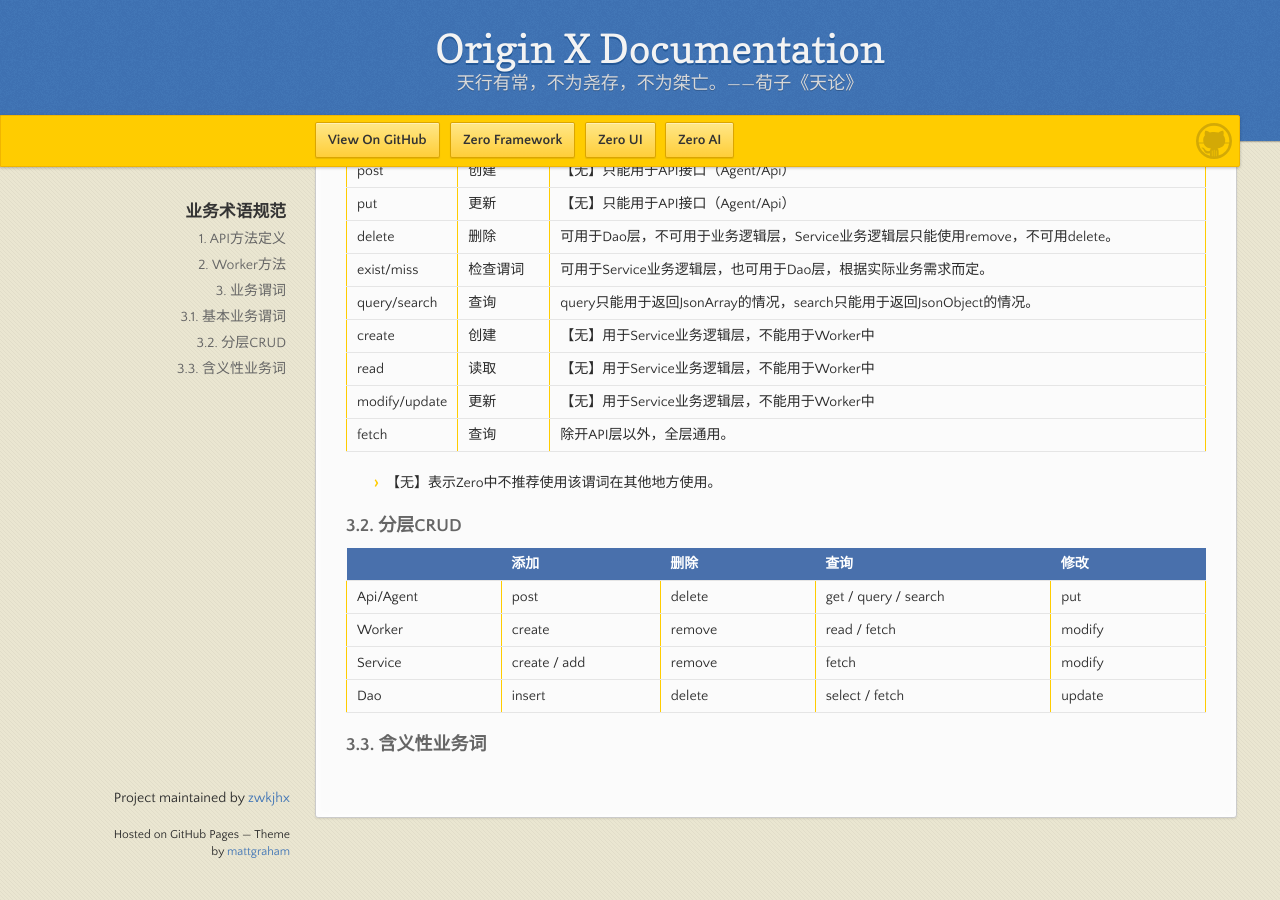
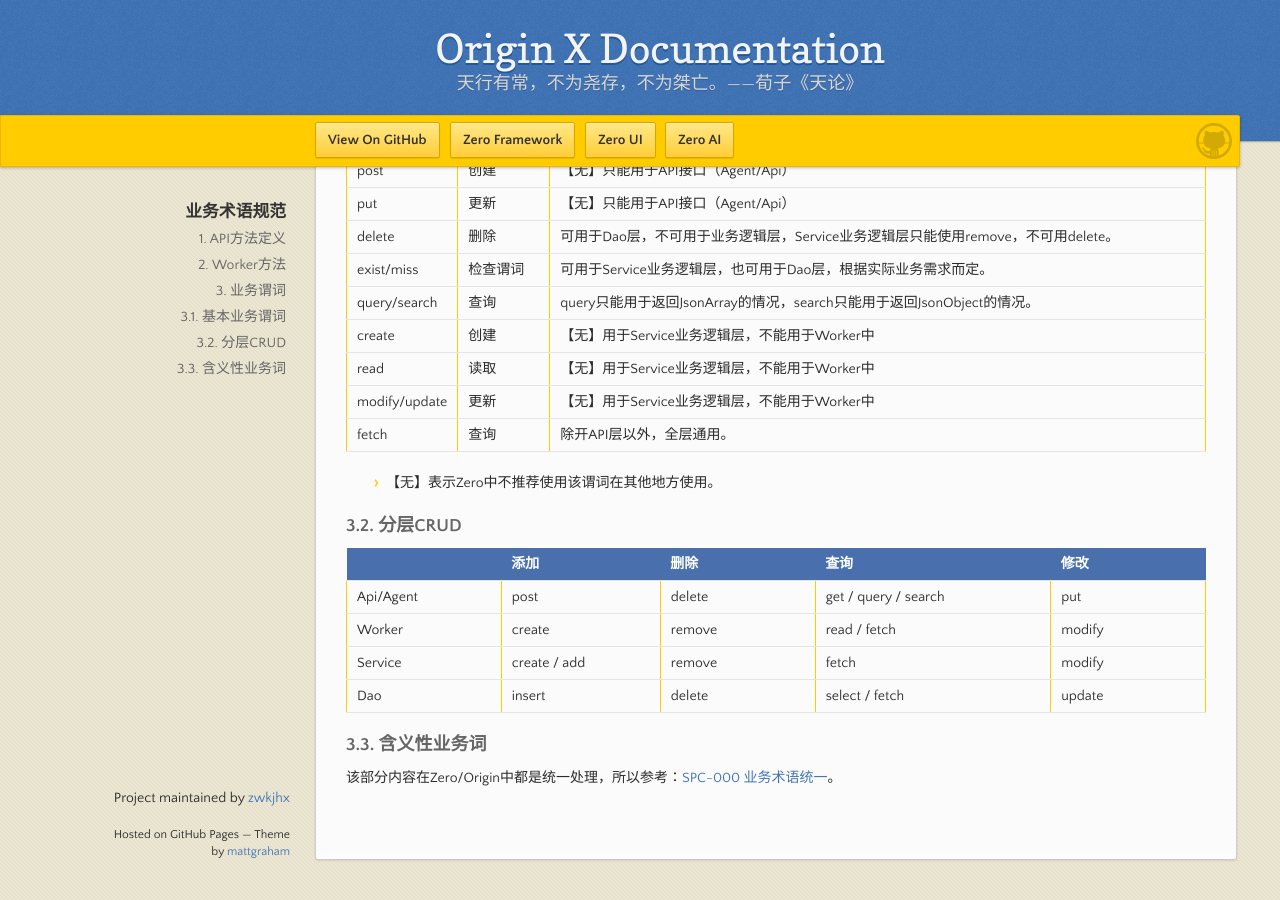
Before and after one commit to zwkjhx/ox-doc, a Jekyll site: the page built from specification/1-zerogui-fan/spc-003-ye-wu-zhu-yu-gui-fan.md, in a window 1280 px wide and 900 px high, scrolled down 1259 px. Built offline with Jekyll 4.4.1, drawn with Linux system fonts in a browser that asks for light colours; our own code applies the rules of GitHub Pages for plain Markdown files; before the commit the page ends 2117 px from its top, so only the background shows below that.

Commit message:
Updates specification/1-zerogui-fan/spc-003-ye-wu-zhu-yu-gui-fan.md
Auto commit by GitBook Editor

```diff
--- a/specification/1-zerogui-fan/spc-003-ye-wu-zhu-yu-gui-fan.md
+++ b/specification/1-zerogui-fan/spc-003-ye-wu-zhu-yu-gui-fan.md
@@ -68,3 +68,5 @@
 | Dao | insert | delete | select / fetch | update |
 
 ### 3.3. 含义性业务词
+
+该部分内容在Zero/Origin中都是统一处理，所以参考：[SPC-000 业务术语统一](/specification/main/spc-000-ye-wu-zhu-yu-gui-fan.md)。
```
